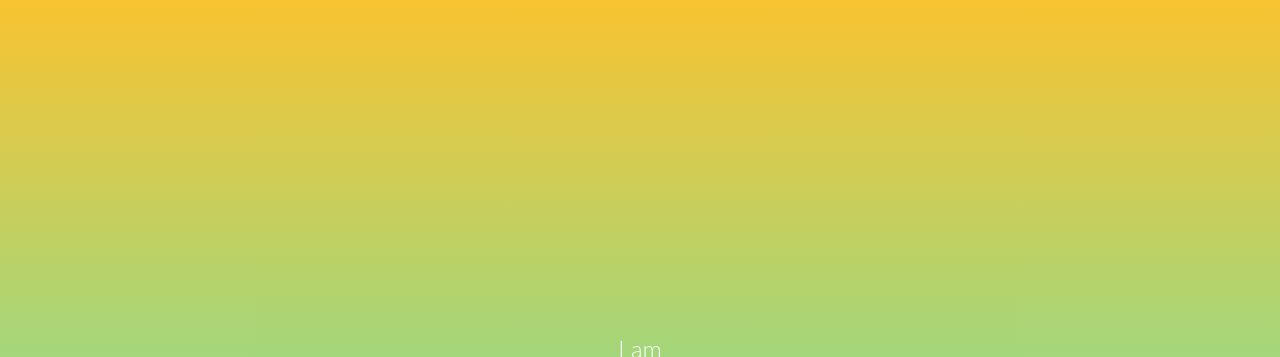
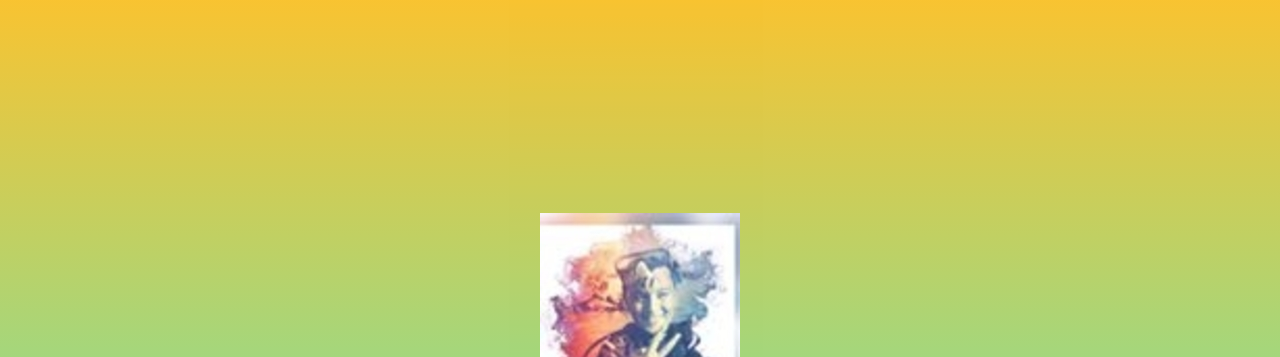
Before and after one commit to Arnav-soni/My-hobbie-1, a plain HTML site: page index.html in a window 1280 px wide. Shown: the top 357 px of the page. Drawn offline with Linux system fonts and the light colour scheme.

Commit message:
Add files via upload

```diff
--- a/index.html
+++ b/index.html
@@ -13,6 +13,7 @@
 
     <section id="welcome">
         <div class="parallax-inner">
+              <img src="whitehatjr-profile-photo.jpg" class="profile">
             <h1>I am<br><span id="name">Arnav Soni</span></h1>
             <h2>My favourite hobbie</h2>
         </div>
```
Also changed, not shown: whitehatjr-profile-photo.jpg (added).
